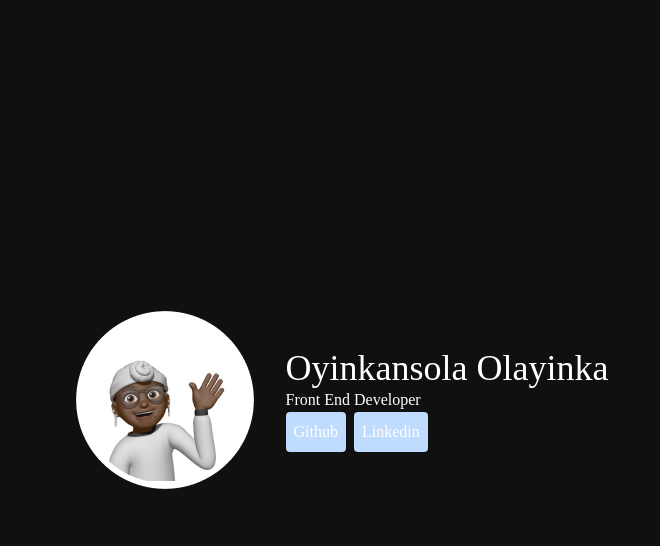
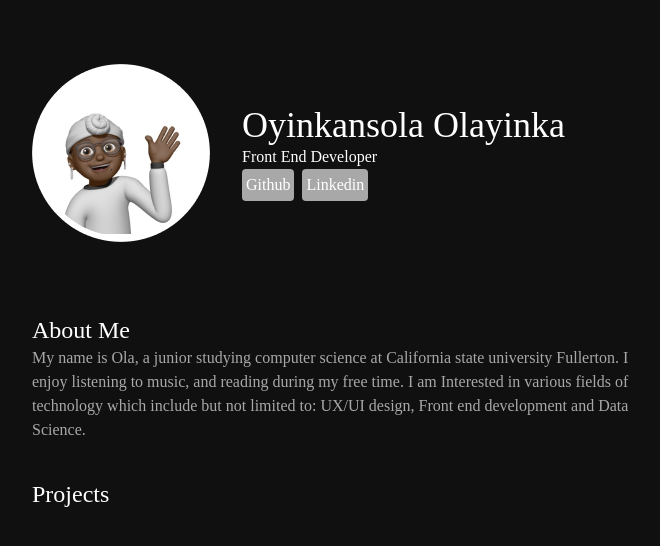
Before and after one commit to olasores/portfolio-new, a SvelteKit app: page / in a window 1280 px wide. Shown: the top 546 px of the page, without its empty margins (298-958 px from the left). Built offline with nearby package versions, Linux system fonts and the light colour scheme; a web font is replaced by a local one.

Commit message:
added about me

```diff
--- a/src/components/Home.svelte
+++ b/src/components/Home.svelte
@@ -8,11 +8,11 @@
     import olaimg from "../lib/assets/olaimg.png"
 </script>
 
-<main class="flex justify-center items-center h-screen">
-    <div class="flex items-center space-x-8">
+<main class=" flex flex-col items-start justify-center mx-auto max-w-[700px] p-40 px-10 pb-4 pt-16 text-white ">
+    <div class="flex items-center space-x-8 mb-9">
         <div class="">
             <!-- img here -->
-             <img src="{olaimg}" alt="ola-img">
+             <img src="{olaimg}" class="f"  alt="ola-img">
         </div>
         <div class="text-white ">
             <!-- words here -->
@@ -20,13 +20,38 @@
              <p >Front End Developer</p>
 
              <div class="flex space-x-2">
-                <a class="bg-blue-200 px-2 py-2 rounded" target="_blank" href="https://github.com/olasores">Github</a>
-                <a class="bg-blue-200 px-2 py-2 rounded" target="_blank" href="https://www.linkedin.com/in/oyinkansola-olayinka/">Linkedin</a>
+                <!-- might be better to add icons here -->
+                <a class="bg-[#A8A8A8] px-1 py-1 rounded" target="_blank" href="https://github.com/olasores">Github</a>
+                <a class="bg-[#A8A8A8] px-1 py-1 rounded" target="_blank" href="https://www.linkedin.com/in/oyinkansola-olayinka/">Linkedin</a>
              </div>
 
 
         </div>
     </div>
+
+    <div class="mt-9">
+        <h1 class="text-2xl mb-0">About Me</h1>
+        <!-- <p class="mt-0 p-0 mb-2 text-[#A8A8A8]"> A little About me</p> -->
+         <p class="text-[#A8A8A8]">My name is Ola, a junior studying computer science at California state university Fullerton. I enjoy listening to music, and reading during my free time.
+            I am Interested in various fields of technology which include but not limited to: UX/UI design, Front end development and Data Science. </p>
+    </div>
+
+    <div class="mt-9">
+        <h1 class="text-2xl">Projects </h1>
+        <!-- <p> some of my works </p> -->
+    </div>
+
+
+
+    <!-- <div class="mt-9">
+        <h1 class="text-2xl">Work Experience </h1>
+    </div> -->
+
+    <!-- <div class="mt-9">
+        <h1 class="text-2xl">Education </h1>
+    </div> -->
+
+
 
 </main>
 
```
